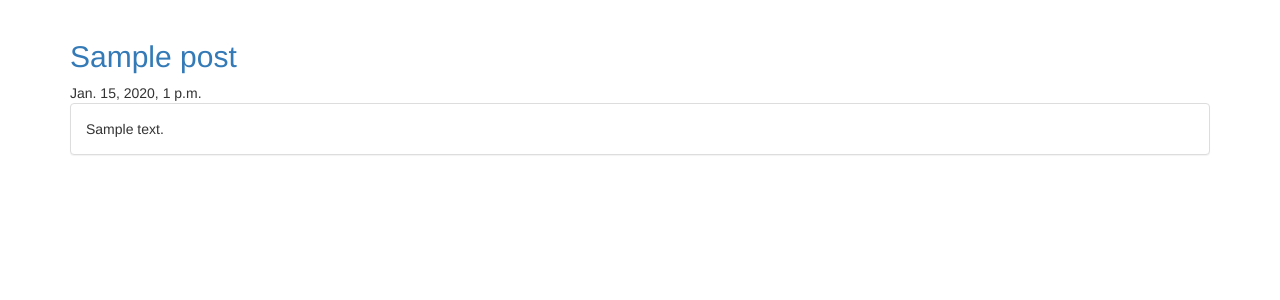
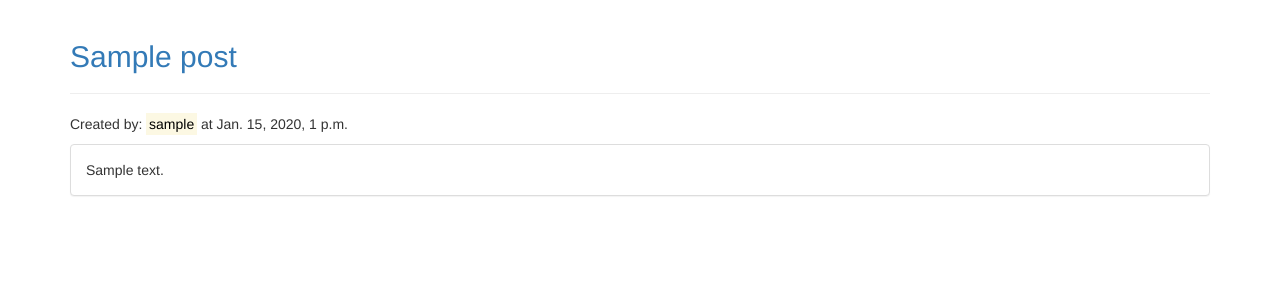
Before and after one commit to mcproger/django_blog, a Django app: template blog/templates/blog/post_list.html in a window 1280 px wide. Shown: the part 52-352 px from the top of the page. Run offline with Django 3.2, Linux system fonts and the light colour scheme; the template is opened without the code that fills it: values that come from a table or form of the project are taken from there, others are empty; tables that the repository leaves empty hold one stand-in row (values such as "Sample post"); some libraries are stand-ins or nearby versions.

Commit message:
Add author of post

```diff
--- a/blog/templates/blog/post_list.html
+++ b/blog/templates/blog/post_list.html
@@ -3,7 +3,9 @@
 {% block content %}
 	{% for post in posts %}
 		<div class="container">
-          <h2><a href="{% url 'post_detail' pk=post.pk %}">{{ post.title }}</a></h2>{{ post.published_date }}
+          <h2><a href="{% url 'post_detail' pk=post.pk %}">{{ post.title }}</a></h2>
+          <hr>
+          <p>Created by: <mark>{{ post.author }}</mark> at {{ post.published_date }}</p>
           <div class="panel panel-default">
             <div class="panel-body">{{ post.text|truncatechars:50  }}</div>
           </div>
```
